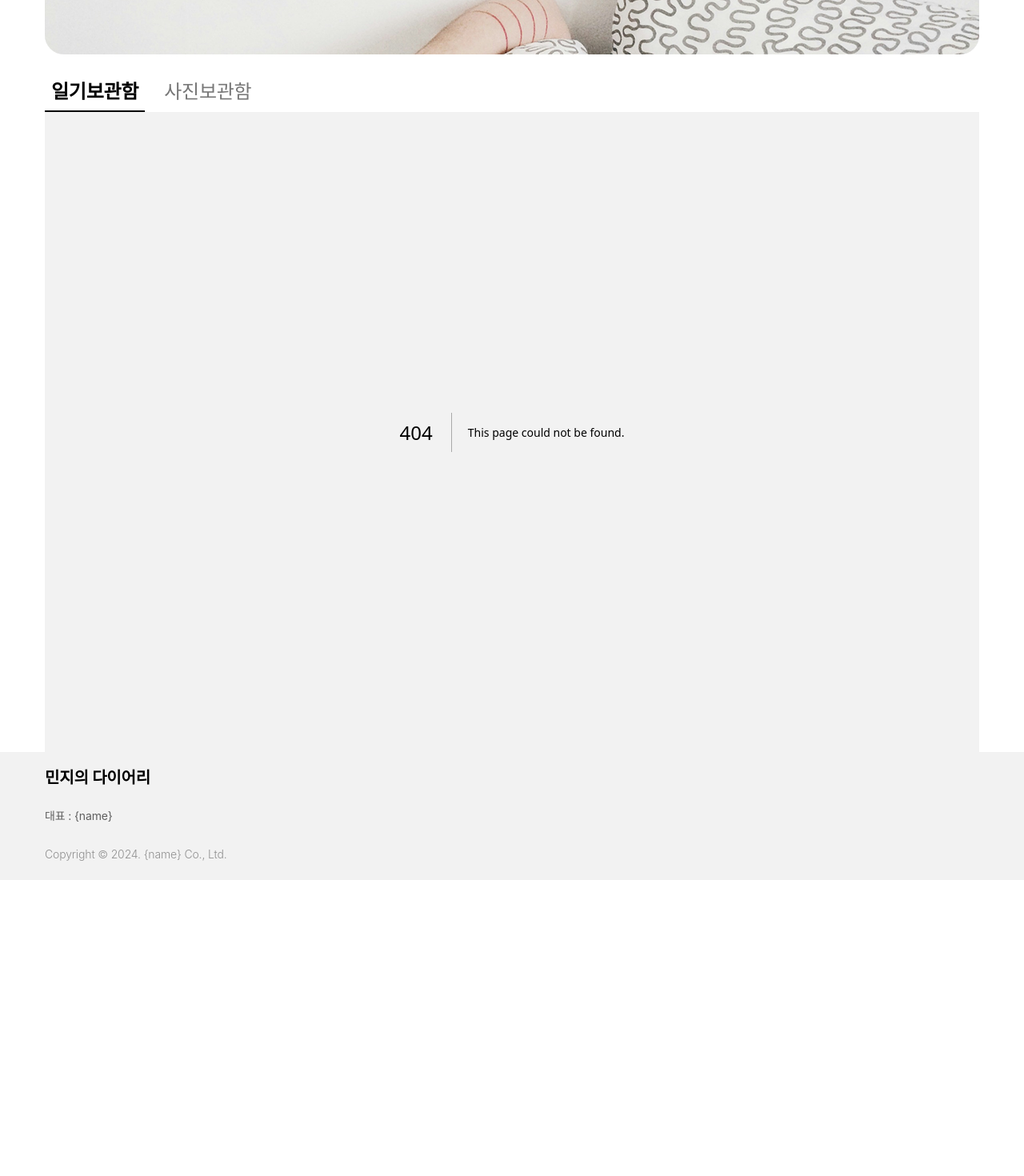
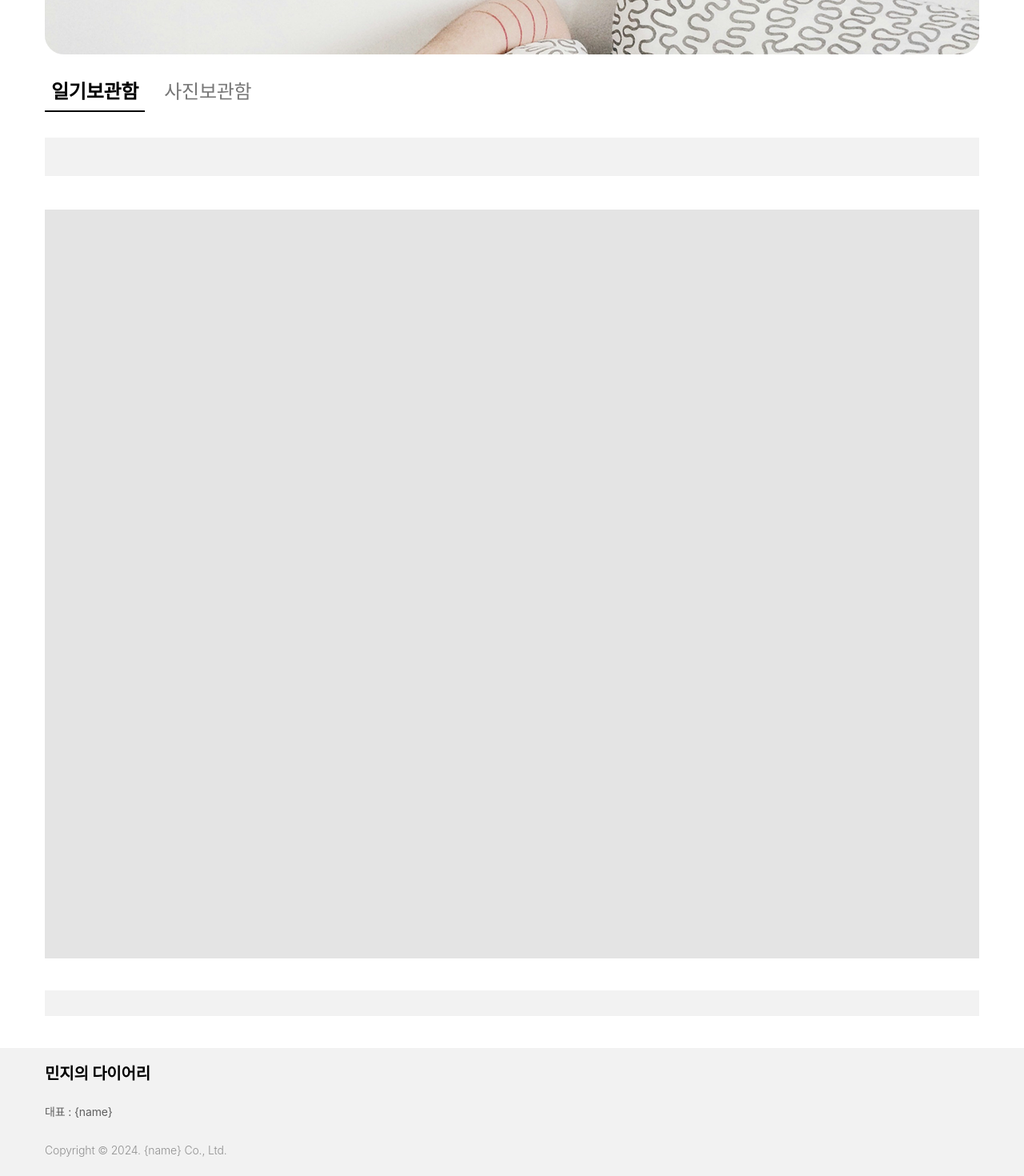
Before and after one commit to irisHanb/vibe-coding, a Next.js app: page /diaries in a window 1280 px wide. Before the commit this address had no page. Shown: the part 256-1726 px from the top of the page at 80% size. Before the commit the page ends 1356 px from the top, so only its background shows below. Built offline with nearby package versions, Linux system fonts and the light colour scheme.

Commit message:
feat: 일기 목록 페이지 와이어프레임 구현

```diff
--- /dev/null
+++ b/src/app/diaries/page.tsx
@@ -0,0 +1,5 @@
+import Diaries from "@/components/diaries";
+
+export default function DiariesPage() {
+  return <Diaries />;
+}
--- a/src/commons/layout/styles.module.css
+++ b/src/commons/layout/styles.module.css
@@ -112,7 +112,6 @@
 .main {
   width: 1168px;
   flex: 1;
-  background-color: var(--color-gray-05);
 }
 
 /* Footer Styles */
--- /dev/null
+++ b/src/components/diaries/index.tsx
@@ -0,0 +1,15 @@
+import styles from "./styles.module.css";
+
+export default function Diaries() {
+  return (
+    <div className={styles.container}>
+      <div className={styles.gap1}></div>
+      <div className={styles.search}></div>
+      <div className={styles.gap2}></div>
+      <div className={styles.main}></div>
+      <div className={styles.gap3}></div>
+      <div className={styles.pagination}></div>
+      <div className={styles.gap4}></div>
+    </div>
+  );
+}
--- /dev/null
+++ b/src/components/diaries/styles.module.css
@@ -0,0 +1,42 @@
+.container {
+  display: flex;
+  flex-direction: column;
+}
+
+.gap1 {
+  width: 1168px;
+  height: 32px;
+}
+
+.search {
+  width: 1168px;
+  height: 48px;
+  background-color: var(--color-gray-05);
+}
+
+.gap2 {
+  width: 1168px;
+  height: 42px;
+}
+
+.main {
+  width: 1168px;
+  height: 936px;
+  background-color: var(--color-gray-10);
+}
+
+.gap3 {
+  width: 1168px;
+  height: 40px;
+}
+
+.pagination {
+  width: 1168px;
+  height: 32px;
+  background-color: var(--color-gray-05);
+}
+
+.gap4 {
+  width: 1168px;
+  height: 40px;
+}
```
Also changed, not shown: src/components/diaries/prompts/prompt.101.wireframe.txt (added), src/components/diaries/prompts/prompt.201.ui.search.txt (added).
